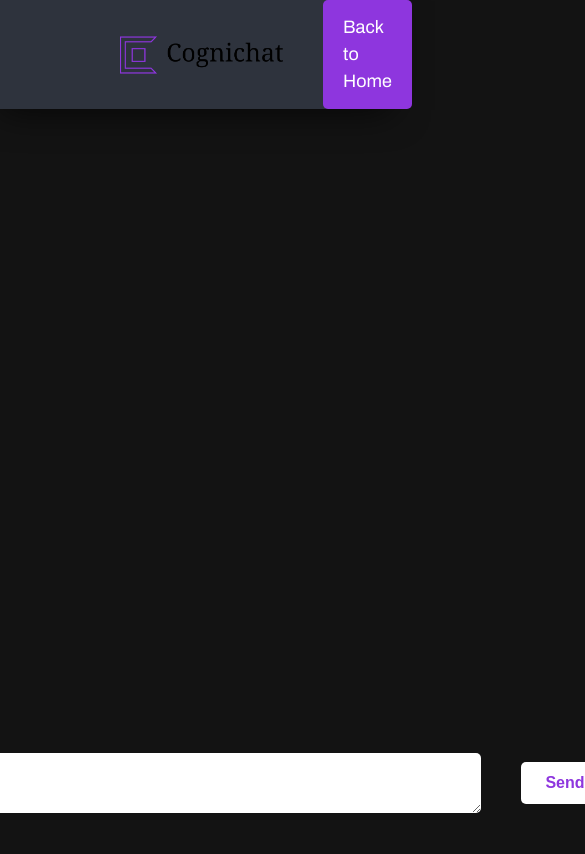
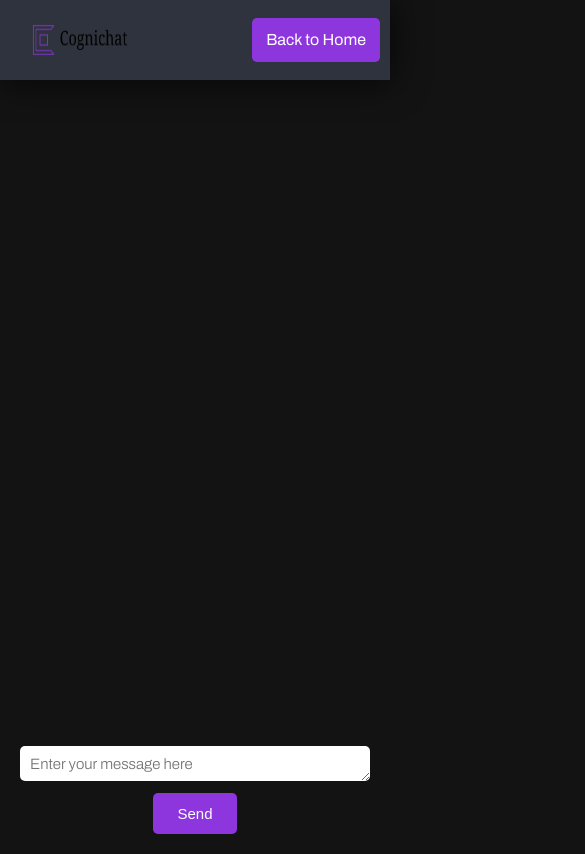
Before and after one commit to Prospertech-github/AIpowered-chat, a React (Vite) app: page /app in a window 390 px wide. Shown: the top 854 px of the page, 585 px wide, since content can reach past the window. Built offline with nearby package versions, Linux system fonts and the light colour scheme.

Commit message:
feat: completed the mobile view of the app

```diff
--- a/src/index.css
+++ b/src/index.css
@@ -24,9 +24,9 @@ html{
   font-size: 62.5%;
 }
 
-body{
+/* body{
   overflow: hidden;
-}
+} */
 
 a{
   text-decoration: none;
--- a/src/pages/chat/chat.module.css
+++ b/src/pages/chat/chat.module.css
@@ -38,7 +38,6 @@ main{
     height: 100%;
     display: flex;
     align-items: center;
-    gap: 3.2rem;
     flex-direction: column-reverse;
 }
 .inputArea textarea{
@@ -71,6 +70,9 @@ form > button{
     border-radius: 5px;
     font-size: 1.6rem;
     font-weight: 600;
+}
+form > button:focus{
+    outline: none;
 }
 .displayArea{
     font-size: 1.6rem;
@@ -120,3 +122,96 @@ form > button{
 .translateTextArea > .translatedText{
     color: var(--chat-white);
 }
+
+
+@media screen and (max-width: 640px) {
+    .header{
+        padding: 0 1rem;
+    }
+    .header img{
+        width: 14rem;
+        height: 8rem;
+    }
+    .header a{
+        padding: 1rem 1.4rem;
+        font-size: 1.6rem;
+    }
+    main{
+        height: calc(100vh - 7rem);
+        padding: 2rem;
+    }
+    .inputArea{
+        gap: 3.2rem;
+        flex-direction: column-reverse;
+    }
+    .inputArea textarea{
+        height: 3.5rem;
+        width: 100%;
+        font-size: 1.5rem;
+        font-weight: 400;
+        padding: 1rem;
+    }
+    form{
+        display: flex;
+        flex-direction: column;
+        align-items: center;
+        gap: 1.2rem;
+    }
+    .formArea{
+        width: 100%;
+    }
+    form > button{
+        color: var(--chat-white);
+        background-color: var(--chat-logo);
+        padding: 1.2rem 2.4rem;
+        border-radius: 5px;
+        font-size: 1.5rem;
+        font-weight: 500;
+    }
+    .displayArea{
+        font-size: 1.5rem;
+        width: 85%;
+        border-radius: 5px;
+        padding: .5rem 0;
+    }
+
+    .submittedMessage{
+        font-weight: 500;
+        font-size: 1.6rem;
+        padding: 0rem .8rem;
+    }
+    .languageDetect{
+        font-size: 1.4rem;
+        font-weight: 300;
+        padding: 0rem .8rem;
+        margin: .3rem 0;
+    }
+    .translateArea{
+        padding: 0rem .8rem;
+        gap: 4rem;
+        font-size: 1.4rem;
+        margin-top: 1.2rem;
+    }
+
+    .translateArea > p:nth-of-type(1){
+        font-size: 1.4rem;
+    }
+
+    .translateArea > select{
+        font-size: 1.4rem;
+        border: none;
+        padding: 0 .5rem;
+    }
+    .translateTextArea{
+        padding: 0 .8rem;
+        margin-bottom: 2rem;
+    }
+    .translateTextArea > p:nth-of-type(2){
+        font-size: 1.4rem;
+        color: var(--chat-puprle);
+    }
+    .translateTextArea > .translatedText{
+        color: var(--chat-white);
+    }
+
+}
--- a/src/pages/chat/index.jsx
+++ b/src/pages/chat/index.jsx
@@ -187,6 +187,7 @@ const Chat = () => {
 
       <main>
         <div className={styles.inputArea}>
+          <div className={styles.formArea}>
             <form onSubmit={displayMessage}>
               <textarea
                 name="message"
@@ -197,6 +198,8 @@ const Chat = () => {
               ></textarea>
               <button type="submit"> Send </button>
             </form>
+
+          </div>
 
           {submittedMessage && (
             <div className={styles.displayArea}>
```
Lines whose indentation alone changed are shown as unchanged.
